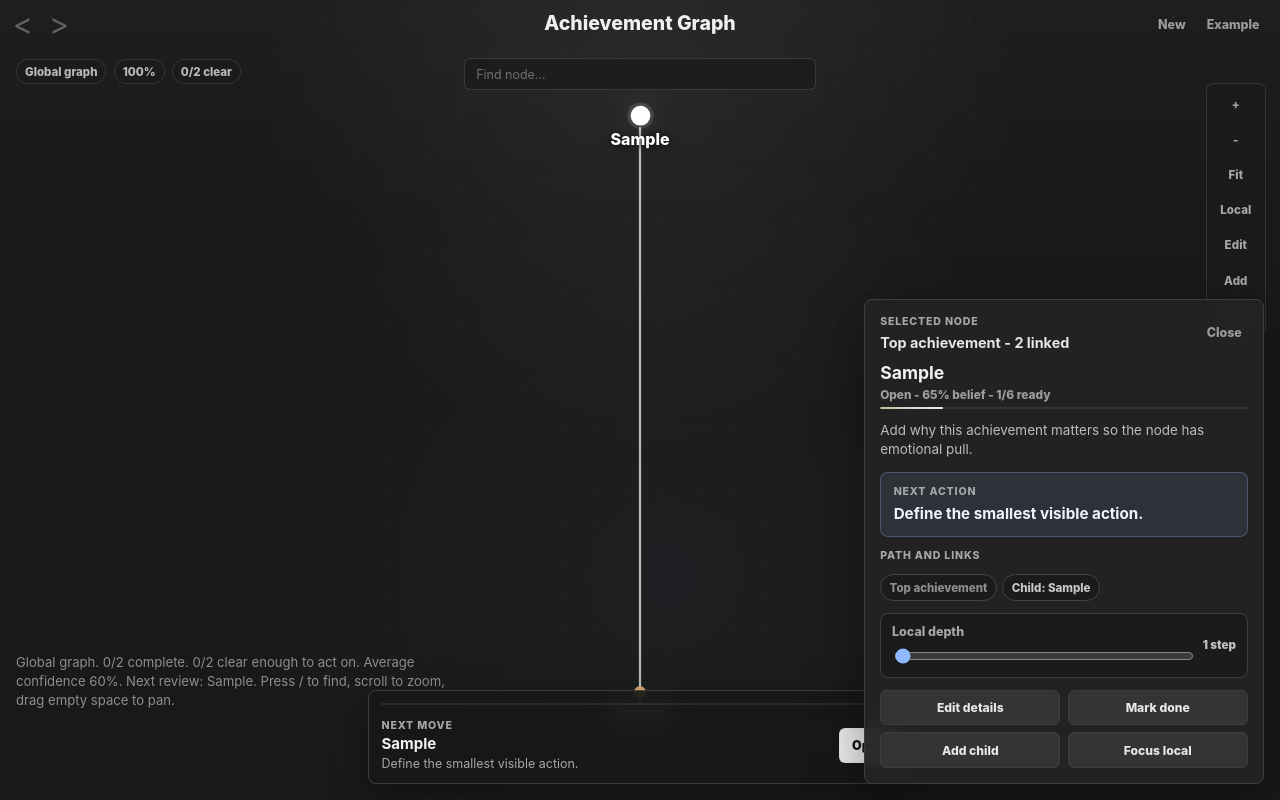
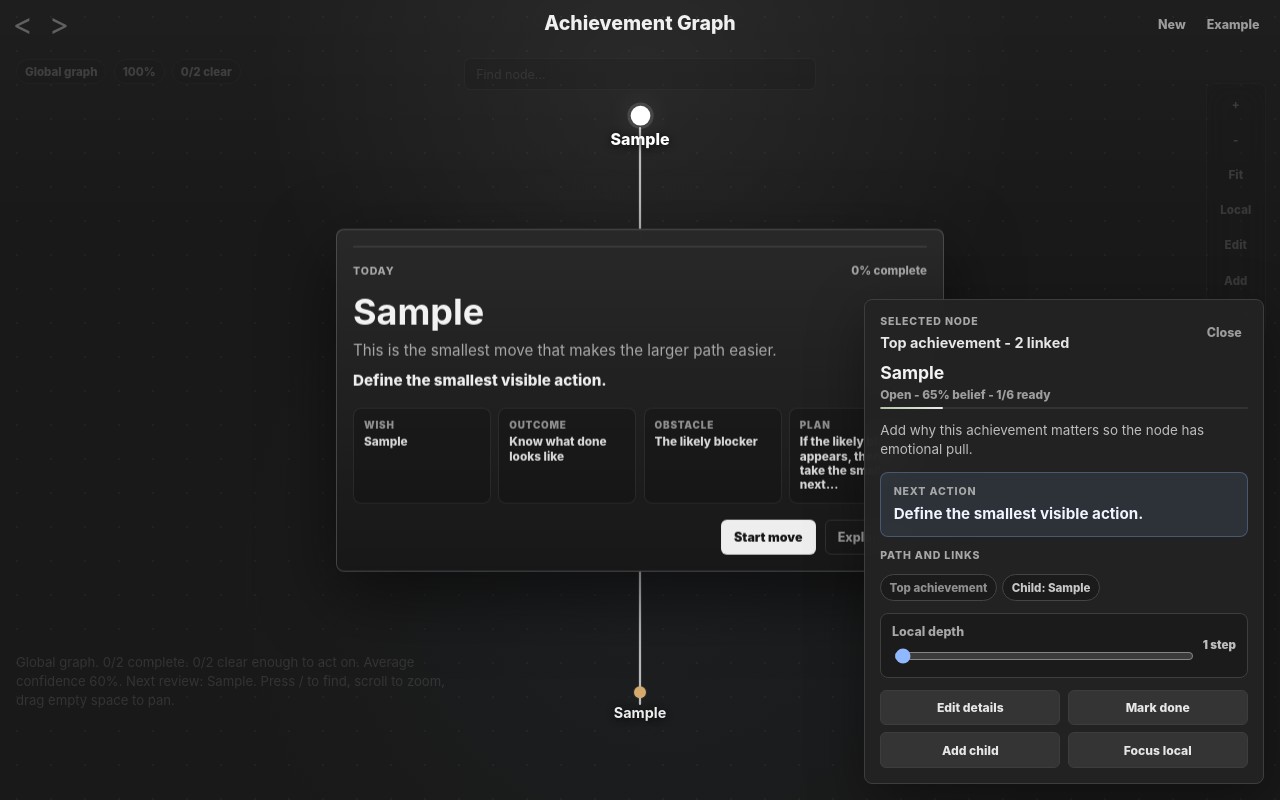
Before and after one commit to umutakarsu/achivement-, a plain HTML site: page index.html in a window 1280 px wide. Both pictures are taken after typing "Sample", "Sample" into the empty fields and a click on the button "Create graph". Drawn offline with Linux system fonts and the light colour scheme.

Commit message:
redesign around daily action ritual

```diff
--- a/app.js
+++ b/app.js
@@ -90,6 +90,7 @@ const exampleNodes = [
 let nodes = loadNodes();
 let selectedId = null;
 let setupOpen = nodes.length === 0;
+let ritualCollapsed = false;
 
 const setupPanel = document.querySelector("#setupPanel");
 const closeSetupButton = document.querySelector("#closeSetupButton");
@@ -106,9 +107,16 @@ const zoomLabel = document.querySelector("#zoomLabel");
 const readinessSummary = document.querySelector("#readinessSummary");
 const focusTray = document.querySelector("#focusTray");
 const focusProgressBar = document.querySelector("#focusProgressBar");
+const focusProgressText = document.querySelector("#focusProgressText");
 const focusNodeTitle = document.querySelector("#focusNodeTitle");
+const focusNodeWhy = document.querySelector("#focusNodeWhy");
 const focusNodeAction = document.querySelector("#focusNodeAction");
 const focusOpenButton = document.querySelector("#focusOpenButton");
+const exploreMapButton = document.querySelector("#exploreMapButton");
+const ritualWish = document.querySelector("#ritualWish");
+const ritualOutcome = document.querySelector("#ritualOutcome");
+const ritualObstacle = document.querySelector("#ritualObstacle");
+const ritualPlan = document.querySelector("#ritualPlan");
 const nodeSearch = document.querySelector(".node-search");
 const nodeSearchInput = document.querySelector("#nodeSearchInput");
 const searchResults = document.querySelector("#searchResults");
@@ -382,17 +390,26 @@ function renderHint() {
 
 function renderFocusTray() {
   focusTray.classList.toggle("is-hidden", !nodes.length || setupOpen);
+  graphShell.classList.toggle("is-ritual-open", Boolean(nodes.length && !setupOpen && !ritualCollapsed));
+  focusTray.classList.toggle("is-collapsed", ritualCollapsed);
   if (!nodes.length) return;
 
   const done = nodes.filter((node) => node.done).length;
   const next = getNextUnclearNode();
+  const top = nodes.find((node) => !node.parentId) || nodes[0];
   const progress = Math.round((done / nodes.length) * 100);
 
   focusProgressBar.style.width = `${progress}%`;
+  focusProgressText.textContent = `${progress}% complete`;
   focusNodeTitle.textContent = next?.title || "Map complete";
+  focusNodeWhy.textContent = shorten(next?.why, "This is the smallest move that makes the larger path easier.");
   focusNodeAction.textContent = next?.action?.trim() || "Define the smallest visible action.";
+  ritualWish.textContent = shorten(top?.title, "Make the peak real", 48);
+  ritualOutcome.textContent = shorten(next?.evidence, "Know what done looks like", 48);
+  ritualObstacle.textContent = shorten(next?.blocker, "The likely blocker", 48);
+  ritualPlan.textContent = shorten(buildIfThen(next || top), "If the blocker appears, take the next move.", 68);
   focusOpenButton.disabled = !next;
-  focusOpenButton.textContent = next?.done ? "Review" : "Open";
+  focusOpenButton.textContent = next?.done ? "Review" : "Start move";
 }
 
 function renderSetup() {
@@ -478,9 +495,16 @@ function createRelationChip(label, id) {
 }
 
 function buildIfThen(node) {
-  const blocker = node.blocker.trim() || "the likely blocker appears";
-  const action = node.action.trim() || "take the smallest next action";
-  return `If ${blocker.toLowerCase()}, then I will ${action.replace(/\.$/, "").toLowerCase()}.`;
+  const blocker = (node.blocker.trim() || "the likely blocker appears").replace(/[.!?]+$/, "");
+  const action = (node.action.trim() || "take the smallest next action").replace(/[.!?]+$/, "");
+  const sentenceBlocker = blocker.charAt(0).toLowerCase() + blocker.slice(1);
+  const sentenceAction = action.charAt(0).toLowerCase() + action.slice(1);
+  return `If ${sentenceBlocker}, then I will ${sentenceAction}.`;
+}
+
+function shorten(value, fallback, limit = 74) {
+  const text = value?.trim() || fallback;
+  return text.length > limit ? `${text.slice(0, limit - 3).trim()}...` : text;
 }
 
 function renderSuggestion(node) {
@@ -510,6 +534,7 @@ function renderReadiness(node) {
 
 function selectNode(id, options = {}) {
   selectedId = id;
+  ritualCollapsed = true;
   if (options.focus) view.focusMode = true;
   inspector.classList.add("is-open");
   inspector.classList.toggle("is-editing", Boolean(options.editing));
@@ -692,6 +717,7 @@ function createInitialMap() {
 
   selectedId = topId;
   setupOpen = false;
+  ritualCollapsed = false;
   inspector.classList.add("is-open");
   inspector.classList.remove("is-editing");
   view.focusMode = false;
@@ -703,6 +729,7 @@ function useExample() {
   nodes = clone(exampleNodes);
   selectedId = null;
   setupOpen = false;
+  ritualCollapsed = false;
   inspector.classList.remove("is-open");
   inspector.classList.remove("is-editing");
   view.focusMode = false;
@@ -712,6 +739,7 @@ function useExample() {
 
 function openNewMap() {
   setupOpen = true;
+  ritualCollapsed = true;
   selectedId = null;
   inspector.classList.remove("is-open");
   inspector.classList.remove("is-editing");
@@ -725,6 +753,7 @@ function openNewMap() {
 function closeSetup() {
   if (!nodes.length) return;
   setupOpen = false;
+  ritualCollapsed = false;
   setupGoalInput.value = "";
   setupPrereqInput.value = "";
   render();
@@ -829,7 +858,14 @@ document.querySelector("#closeInspectorButton").addEventListener("click", () =>
 });
 document.querySelector("#addChildButton").addEventListener("click", addSupportingAchievement);
 document.querySelector("#nextNodeButton").addEventListener("click", selectNextUnclearNode);
-focusOpenButton.addEventListener("click", selectNextUnclearNode);
+focusOpenButton.addEventListener("click", () => {
+  ritualCollapsed = true;
+  selectNextUnclearNode();
+});
+exploreMapButton.addEventListener("click", () => {
+  ritualCollapsed = true;
+  clearSelection();
+});
 document.querySelector("#zoomInButton").addEventListener("click", () => zoomBy(1.18));
 document.querySelector("#zoomOutButton").addEventListener("click", () => zoomBy(0.85));
 document.querySelector("#fitButton").addEventListener("click", resetView);
--- a/index.html
+++ b/index.html
@@ -42,12 +42,25 @@
         <div class="focus-progress" aria-hidden="true">
           <span id="focusProgressBar"></span>
         </div>
+        <div class="focus-kicker">
+          <span class="eyebrow">Today</span>
+          <span id="focusProgressText">0% complete</span>
+        </div>
         <div class="focus-copy">
-          <span class="eyebrow">Next move</span>
           <strong id="focusNodeTitle">Choose a goal</strong>
+          <p id="focusNodeWhy">Choose the move that makes the whole path lighter.</p>
           <p id="focusNodeAction">Build the first visible step toward the peak.</p>
         </div>
-        <button id="focusOpenButton" type="button">Open</button>
+        <div class="ritual-woop" aria-label="Daily plan">
+          <span><strong>Wish</strong><em id="ritualWish">Make the peak real</em></span>
+          <span><strong>Outcome</strong><em id="ritualOutcome">Feel progress today</em></span>
+          <span><strong>Obstacle</strong><em id="ritualObstacle">The likely blocker</em></span>
+          <span><strong>Plan</strong><em id="ritualPlan">If it appears, take the next move</em></span>
+        </div>
+        <div class="focus-actions">
+          <button id="focusOpenButton" type="button">Start move</button>
+          <button id="exploreMapButton" class="quiet-button" type="button">Explore map</button>
+        </div>
       </section>
 
       <nav class="right-rail" aria-label="Graph controls">
--- a/styles.css
+++ b/styles.css
@@ -58,6 +58,20 @@ button {
 
 .graph-shell.is-focus-mode .graph-node.is-dimmed {
   pointer-events: none;
+}
+
+.graph-shell.is-ritual-open .right-rail,
+.graph-shell.is-ritual-open .node-search,
+.graph-shell.is-ritual-open .graph-status,
+.graph-shell.is-ritual-open .graph-hint {
+  opacity: 0.22;
+  transition: opacity 180ms ease;
+}
+
+.graph-shell.is-ritual-open .right-rail:hover,
+.graph-shell.is-ritual-open .node-search:focus-within,
+.graph-shell.is-ritual-open .graph-status:hover {
+  opacity: 1;
 }
 
 .top-chrome {
@@ -415,32 +429,56 @@ button {
 .focus-tray {
   position: absolute;
   left: 50%;
-  bottom: 1rem;
-  z-index: 6;
+  top: 50%;
+  z-index: 7;
   display: grid;
-  grid-template-columns: 1fr auto;
-  gap: 0.85rem;
-  align-items: center;
-  width: min(34rem, calc(100vw - 2rem));
-  padding: 0.72rem 0.78rem 0.72rem;
-  border: 1px solid rgba(82, 82, 82, 0.62);
+  gap: 1rem;
+  width: min(38rem, calc(100vw - 2rem));
+  padding: 1rem;
+  border: 1px solid rgba(95, 95, 95, 0.62);
   border-radius: 8px;
-  background: rgba(24, 24, 24, 0.82);
-  box-shadow: 0 16px 42px rgba(0, 0, 0, 0.34);
-  backdrop-filter: blur(16px);
-  transform: translateX(-50%);
+  background:
+    linear-gradient(180deg, rgba(42, 42, 42, 0.92), rgba(24, 24, 24, 0.9)),
+    rgba(24, 24, 24, 0.9);
+  box-shadow:
+    0 24px 70px rgba(0, 0, 0, 0.52),
+    inset 0 1px 0 rgba(255, 255, 255, 0.05);
+  backdrop-filter: blur(18px);
+  transform: translate(-50%, -50%);
+  transition:
+    inset 220ms ease,
+    width 220ms ease,
+    transform 220ms ease,
+    background 220ms ease;
 }
 
 .focus-tray.is-hidden {
   display: none;
 }
 
+.focus-tray.is-collapsed {
+  top: auto;
+  bottom: 1rem;
+  grid-template-columns: 1fr auto;
+  gap: 0.85rem;
+  align-items: center;
+  width: min(34rem, calc(100vw - 2rem));
+  padding: 0.72rem 0.78rem;
+  background: rgba(24, 24, 24, 0.82);
+  transform: translateX(-50%);
+}
+
 .focus-progress {
-  grid-column: 1 / -1;
   height: 0.14rem;
   overflow: hidden;
   border-radius: 999px;
   background: rgba(255, 255, 255, 0.08);
+}
+
+.focus-tray.is-collapsed .focus-progress,
+.focus-tray.is-collapsed .ritual-woop,
+.focus-tray.is-collapsed #focusNodeWhy {
+  display: none;
 }
 
 .focus-progress span,
@@ -457,32 +495,112 @@ button {
   min-width: 0;
 }
 
-.focus-copy .eyebrow {
-  margin-bottom: 0.18rem;
+.focus-kicker {
+  display: flex;
+  align-items: center;
+  justify-content: space-between;
+  gap: 1rem;
+}
+
+.focus-kicker .eyebrow {
+  margin: 0;
+}
+
+#focusProgressText {
+  color: #a4a4a4;
+  font-size: 0.72rem;
+  font-weight: 850;
 }
 
 .focus-copy strong,
 .focus-copy p {
   overflow: hidden;
   text-overflow: ellipsis;
-  white-space: nowrap;
 }
 
 .focus-copy strong {
   display: block;
   color: #f2f2f2;
+  font-size: 2.25rem;
+  line-height: 1.02;
+  letter-spacing: 0;
+}
+
+.focus-copy p {
+  margin: 0.55rem 0 0;
+  color: #a8a8a8;
+  font-size: 0.95rem;
+  line-height: 1.42;
+}
+
+#focusNodeAction {
+  color: #eeeeee;
+  font-weight: 820;
+}
+
+.focus-tray.is-collapsed .focus-copy strong,
+.focus-tray.is-collapsed .focus-copy p {
+  white-space: nowrap;
+}
+
+.focus-tray.is-collapsed .focus-copy strong {
   font-size: 0.94rem;
   line-height: 1.2;
 }
 
-.focus-copy p {
-  margin: 0.2rem 0 0;
+.focus-tray.is-collapsed .focus-copy p {
+  margin-top: 0.2rem;
   color: #a8a8a8;
   font-size: 0.78rem;
   line-height: 1.25;
 }
 
-.focus-tray button {
+.ritual-woop {
+  display: grid;
+  grid-template-columns: repeat(4, 1fr);
+  gap: 0.45rem;
+}
+
+.ritual-woop span {
+  min-width: 0;
+  padding: 0.62rem;
+  border: 1px solid rgba(255, 255, 255, 0.08);
+  border-radius: 8px;
+  background: rgba(0, 0, 0, 0.17);
+}
+
+.ritual-woop strong,
+.ritual-woop em {
+  display: block;
+}
+
+.ritual-woop strong {
+  color: #8f8f8f;
+  font-size: 0.62rem;
+  font-style: normal;
+  font-weight: 900;
+  letter-spacing: 0.08em;
+  text-transform: uppercase;
+}
+
+.ritual-woop em {
+  margin-top: 0.28rem;
+  overflow: hidden;
+  color: #d7d7d7;
+  font-size: 0.74rem;
+  font-style: normal;
+  font-weight: 780;
+  line-height: 1.22;
+  text-overflow: ellipsis;
+}
+
+.focus-actions {
+  display: flex;
+  gap: 0.55rem;
+  justify-content: flex-end;
+}
+
+.focus-tray button:not(.quiet-button) {
   border: 1px solid rgba(210, 210, 210, 0.26);
   border-radius: 6px;
   padding: 0.56rem 0.76rem;
@@ -492,9 +610,15 @@ button {
   font-weight: 900;
 }
 
-.focus-tray button:hover,
-.focus-tray button:focus-visible {
+.focus-tray button:not(.quiet-button):hover,
+.focus-tray button:not(.quiet-button):focus-visible {
   background: #ffffff;
+}
+
+.focus-actions .quiet-button {
+  border: 1px solid rgba(255, 255, 255, 0.1);
+  padding: 0.56rem 0.76rem;
+  background: transparent;
 }
 
 .setup-panel {
@@ -962,16 +1086,38 @@ input[type="range"] {
   }
 
   .focus-tray {
+    top: 24rem;
+    bottom: auto;
+    grid-template-columns: 1fr;
+    gap: 0.75rem;
+    width: calc(100vw - 1.5rem);
+    padding: 0.85rem;
+    transform: translateX(-50%);
+  }
+
+  .focus-tray.is-collapsed {
     top: 36.5rem;
     bottom: auto;
     grid-template-columns: 1fr;
-    gap: 0.65rem;
     width: calc(100vw - 1.5rem);
   }
 
   .focus-copy strong,
   .focus-copy p {
     white-space: normal;
+  }
+
+  .focus-copy strong {
+    font-size: 1.55rem;
+  }
+
+  .ritual-woop {
+    grid-template-columns: 1fr 1fr;
+  }
+
+  .focus-actions {
+    display: grid;
+    grid-template-columns: 1fr;
   }
 
   .graph-node {
```
